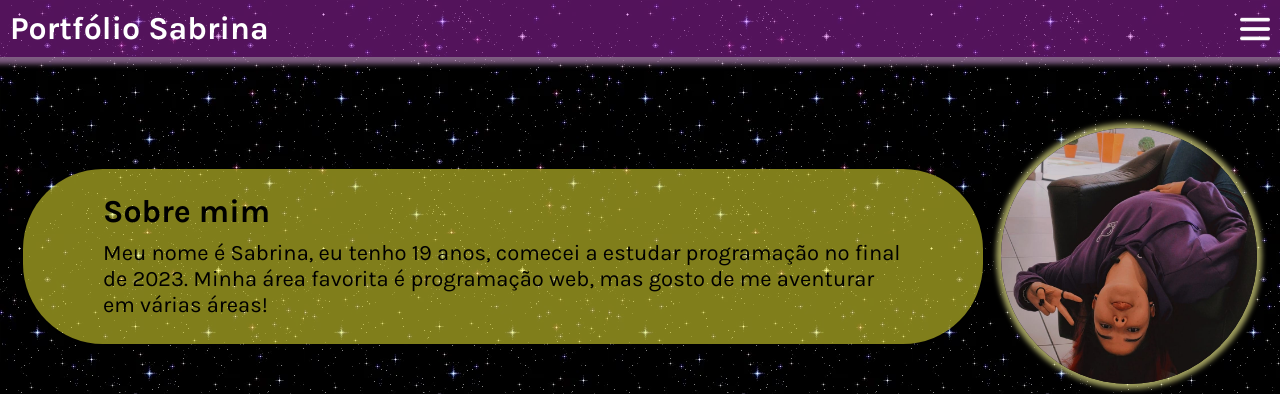
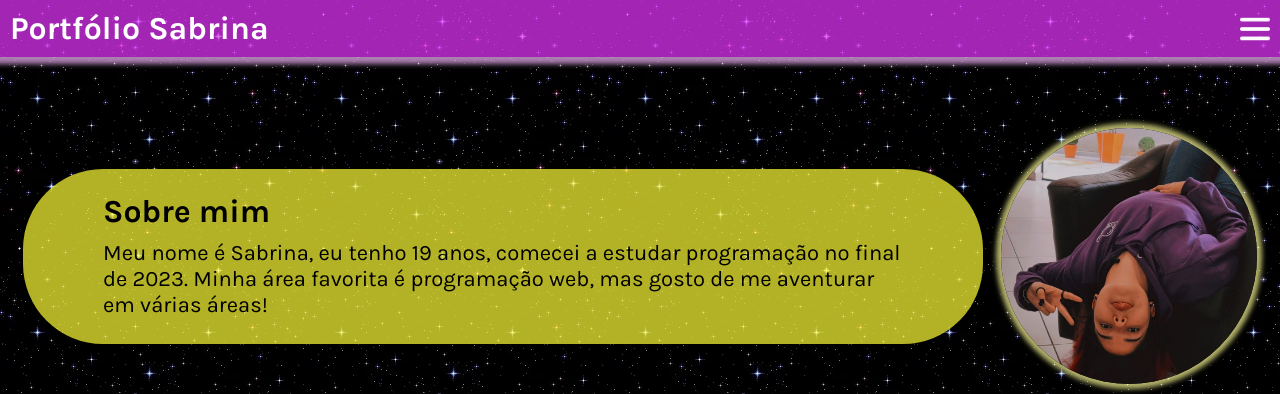
Before and after one commit to sasa2754/portfolio_vite, a React (Vite) app: page / in a window 1280 px wide. Shown: the top 394 px of the page. Built offline with nearby package versions, Linux system fonts and the light colour scheme.

Commit message:
projetos colocados

```diff
--- a/src/App.jsx
+++ b/src/App.jsx
@@ -18,6 +18,7 @@ function App() {
       <main>
         <Rect id={'SobreMim'} title={'Sobre mim'} text={'Meu nome é Sabrina, eu tenho 19 anos, comecei a estudar programação no final de 2023. Minha área favorita é programação web, mas gosto de me aventurar em várias áreas!'} photo={'/img/eu.jpg'}></Rect>
         <RectReverse id={'DrumsHero'} title={'Drums Hero'} text={'Meu primeiro projeto grandioso foi o Drums Hero, ele foi inspirado no jogo de ritmo "guitar hero", ele foi feito como projeto final da matéria de IoT na bosch, consistia em uma bateria elétrica com 6 tambores e um site para acompanhar as músicas.'} photo={'./img/drums.jpg'} link={'https://github.com/sasa2754/Drums_Hero.git'}></RectReverse>
+        <Rect id={'Kangoroo'} title={'Kangoroo'} text={'O Kangoroo é meu maior projeto até agora, ele foi desenvolvido como projeto final da matéria de web na bosch, é meu xodózinho, ele é inspirado na rede social "Instagram", fizemos ele em duas semanas, superando o previsto para o pouco tempo. Ele tem todas as funcionalidades de uma rede social, como postar, curtir, comentar e até mesmo um chat em tempo real.'} photo={'img/kangorooLogo.png'} link={'https://github.com/wallacin07/SocialMedia_WebProject.git'}></Rect>
       </main>
 
       <footer id='Contato'>
--- a/src/App.module.css
+++ b/src/App.module.css
@@ -1,13 +1,14 @@
 :root {
-  --purple: rgba(232, 54, 255, 0.356);
-  --purpleShadow: rgba(245, 181, 253, 0.514);
-  --blue: rgba(54, 91, 255, 0.5);
-  --blueShadow: rgba(161, 178, 255, 0.63);
-  --yellow: rgba(255, 252, 54, 0.5);
-  --yellowShadow: rgba(255, 253, 151, 0.623);
-  --red: rgba(255, 54, 138, 0.5);
-  --redShadow: rgba(255, 116, 181, 0.5);
+  --purple: rgba(232, 54, 255, 0.7);
+  --purpleShadow: rgba(245, 181, 253, 0.7);
+  --blue: rgba(54, 91, 255, 0.7);
+  --blueShadow: rgba(161, 178, 255, 0.7);
+  --yellow: rgba(255, 252, 54, 0.7);
+  --yellowShadow: rgba(255, 253, 151, 0.7);
+  --red: rgba(255, 54, 138, 0.7);
+  --redShadow: rgba(255, 116, 181, 0.7);
   --white: rgb(255, 255, 255);
+  --black: rgb(0, 0, 0);
 }
 
 * {
@@ -46,6 +47,7 @@ main {
   gap: 5rem;
   justify-content: center;
   padding-top: 8rem;
+  width: 100%;
   padding-bottom: 6rem;
 }
 
--- a/src/components/Rect/rect.module.css
+++ b/src/components/Rect/rect.module.css
@@ -21,6 +21,7 @@ p {
 .quadrado {
     width: 75vw;
     background-color: var(--yellow);
+    color: var(--black);
     display: flex;
     align-items: flex-start;
     flex-direction: column;
@@ -32,3 +33,7 @@ p {
     border-radius: 5rem;
     gap: 10px;
 }
+
+.quadrado > a {
+    color: var(--black);
+}
```
Also changed, not shown: public/img/kangoroo.png (added), public/img/kangorooLogo.png (added).
